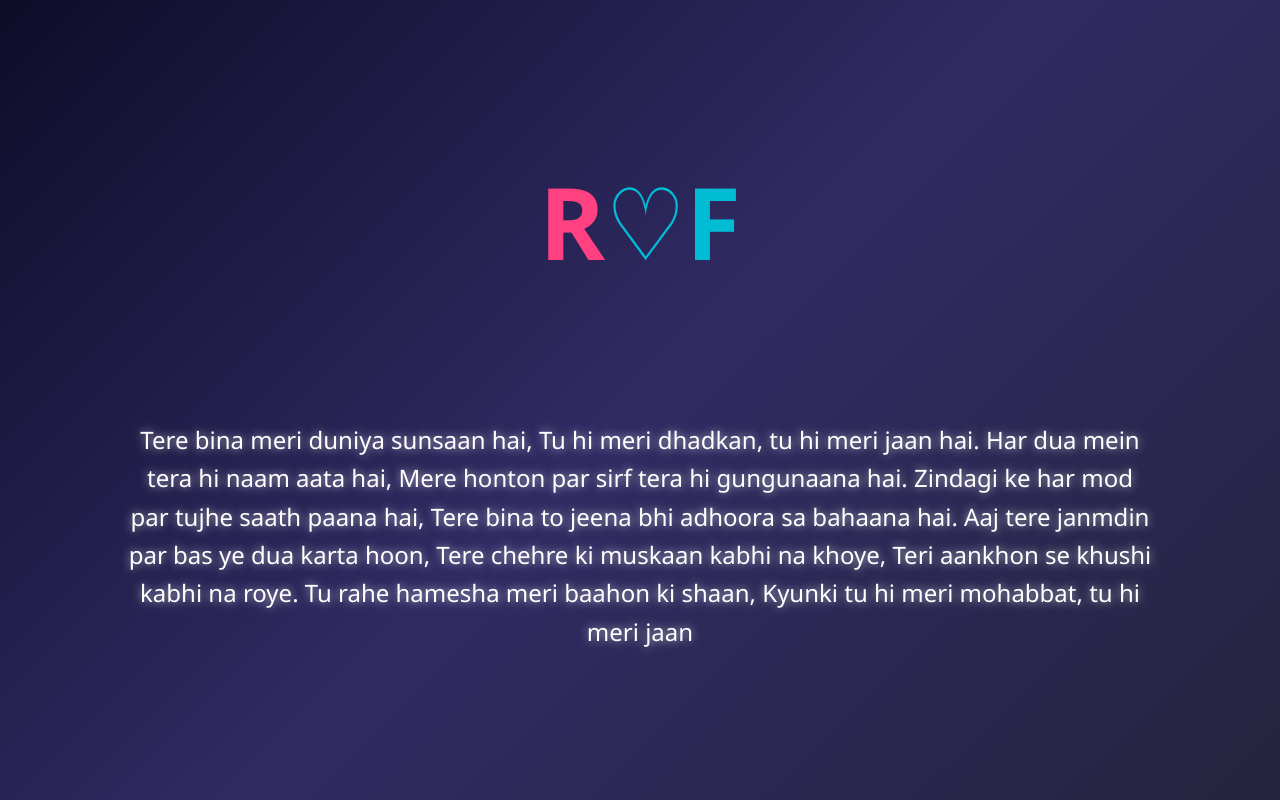
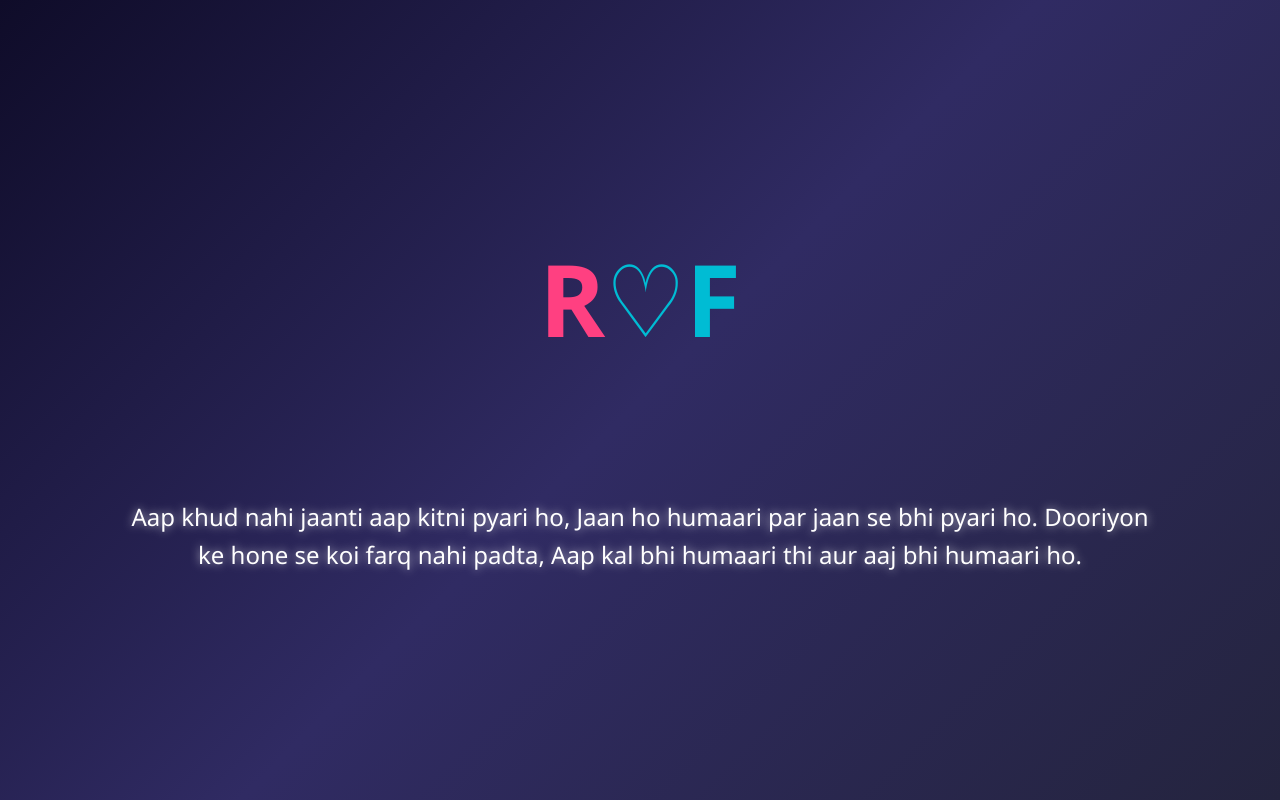
Before and after one commit to williamkaupar/Birthday-wish, a plain HTML site: page index.html in a window 1280 px wide. Drawn offline with Linux system fonts and the light colour scheme.

Commit message:
Update index.html

```diff
--- a/index.html
+++ b/index.html
@@ -327,17 +327,10 @@
             <div class="rf-logo"></div>
         </div>
         <div class="shayari-container">
-            <p class="shayari">Tere bina meri duniya sunsaan hai,
-Tu hi meri dhadkan, tu hi meri jaan hai.
-Har dua mein tera hi naam aata hai,
-Mere honton par sirf tera hi gungunaana hai.
-Zindagi ke har mod par tujhe saath paana hai,
-Tere bina to jeena bhi adhoora sa bahaana hai.
-Aaj tere janmdin par bas ye dua karta hoon,
-Tere chehre ki muskaan kabhi na khoye,
-Teri aankhon se khushi kabhi na roye.
-Tu rahe hamesha meri baahon ki shaan,
-Kyunki tu hi meri mohabbat, tu hi meri jaan</p>
+            <p class="shayari">Aap khud nahi jaanti aap kitni pyari ho,
+Jaan ho humaari par jaan se bhi pyari ho.
+Dooriyon ke hone se koi farq nahi padta,
+Aap kal bhi humaari thi aur aaj bhi humaari ho.</p>
             <button class="next-btn" onclick="showPage2()">Next</button>
         </div>
     </div>
```
